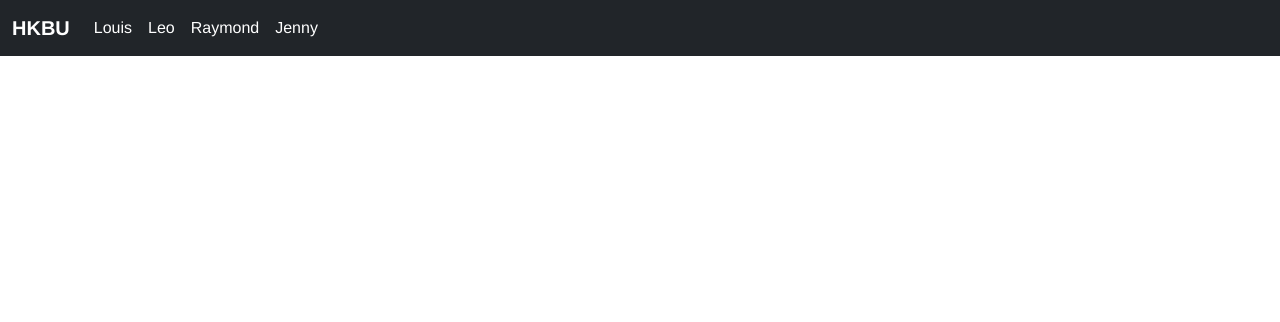
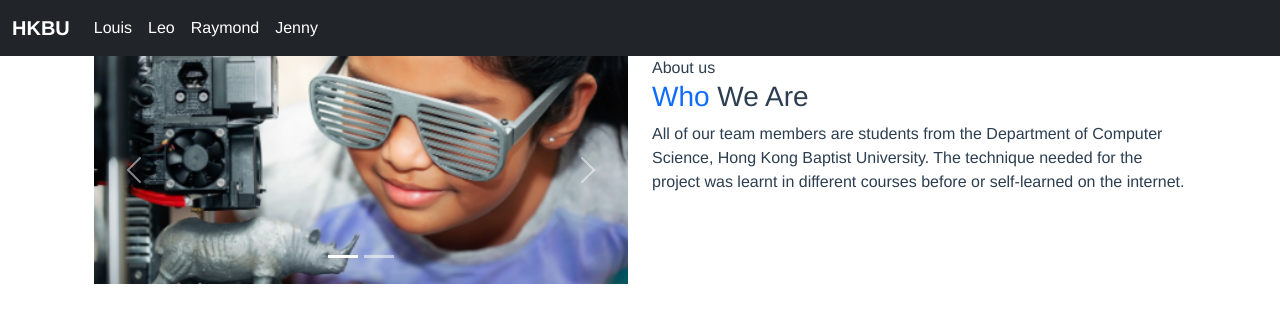
Before and after one commit to leoleo1222/landing-web-3dprinter, a Vue app: page /leo in a window 1280 px wide. Shown: the top 322 px of the page. Built offline with nearby package versions, Linux system fonts and the light colour scheme; what vue3-apexcharts would draw is missing.

Commit message:
coding in about us, 90% complete and bug in carosell
cannot go to the next image

```diff
--- a/src/components/AboutComp.vue
+++ b/src/components/AboutComp.vue
@@ -1,14 +1,67 @@
 <template>
-    <div>
-       Leo's Part
-    </div>
+  <div>
+    <section class="section section-sm position-relative" id="about">
+      <div class="container">
+        <div class="row row-30">
+          <div class="col-lg-6">
+            <div class="block-decorate-img wow fadeInLeft" data-wow-delay=".2s"
+              style="visibility: visible; animation-delay: 0.2s; animation-name: fadeInLeft;">
+
+
+              <div id="carouselExampleIndicators" class="carousel slide">
+                <div class="carousel-indicators">
+                  <button type="button" data-bs-target="#carouselExampleIndicators" data-bs-slide-to="0" class="active"
+                    aria-current="true" aria-label="Slide 1"></button>
+                  <button type="button" data-bs-target="#carouselExampleIndicators" data-bs-slide-to="1"
+                    aria-label="Slide 2"></button>
+                </div>
+                <div class="carousel-inner">
+                  <div class="carousel-item active">
+                    <img src="../assets/about_us_1.png" class="d-block w-100">
+                  </div>
+                  <div class="carousel-item">
+                    <img src="../assets/about_us_2.png" class="d-block w-100">
+                  </div>
+                </div>
+                <button class="carousel-control-prev" type="button" href="#carouselExampleIndicators"
+                  data-bs-slide="prev">
+                  <span class="carousel-control-prev-icon" aria-hidden="true"></span>
+                  <span class="visually-hidden">Previous</span>
+                </button>
+
+                <button class="carousel-control-next" type="button" href="#carouselExampleIndicators"
+                  data-bs-slide="next">
+                  <span class="carousel-control-next-icon" aria-hidden="true"></span>
+                  <span class="visually-hidden">Next</span>
+                </button>
+              </div>
+
+            </div>
+          </div>
+          <div class="col-lg-6 col-12">
+            <div class="block-sm offset-top-45">
+              <div class="section-name wow fadeInRight" data-wow-delay=".2s"
+                style="visibility: visible; animation-delay: 0.2s; animation-name: fadeInRight;">About us</div>
+              <h3 class="wow fadeInLeft text-capitalize devider-bottom" data-wow-delay=".3s"
+                style="visibility: visible; animation-delay: 0.3s; animation-name: fadeInLeft;"><span
+                  class="text-primary"> Who</span> We Are</h3>
+              <p class="offset-xl-40 wow fadeInUp" data-wow-delay=".4s"
+                style="visibility: visible; animation-delay: 0.4s; animation-name: fadeInUp;">All of our team members
+                are students from the Department of Computer Science, Hong Kong Baptist University. The technique needed
+                for the project was learnt in different courses before or self-learned on the internet. </p>
+            </div>
+          </div>
+        </div>
+      </div>
+    </section>
+  </div>
 </template>
 
 <script>
 // @ is an alias to /src
 export default {
-    name: "AboutComp",
-    components: {
-    },
+  name: "AboutComp",
+  components: {
+  },
 };
 </script>
--- a/src/views/BView.vue
+++ b/src/views/BView.vue
@@ -1,12 +1,14 @@
 <template>
-    <div></div>
+    <AboutComp/>
 </template>
 <script>
 // @ is an alias to /src
+import AboutComp from "@/components/AboutComp.vue";
 
 export default {
     name: "BView",
     components: {
+        AboutComp
     },
 };
 </script>
```
Also changed, not shown: src/assets/about_us_1.png (added), src/assets/about_us_2.png (added).
